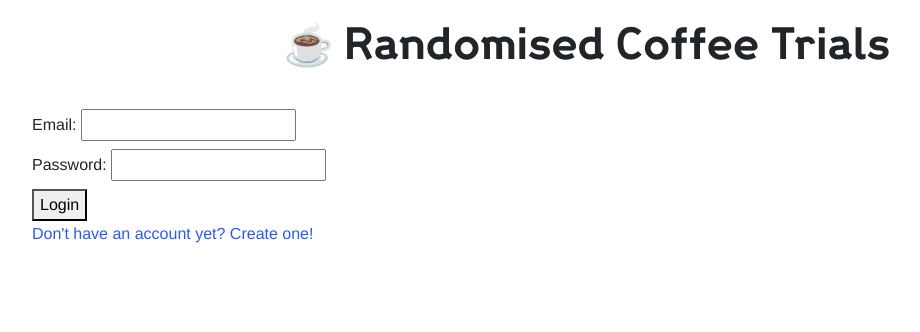
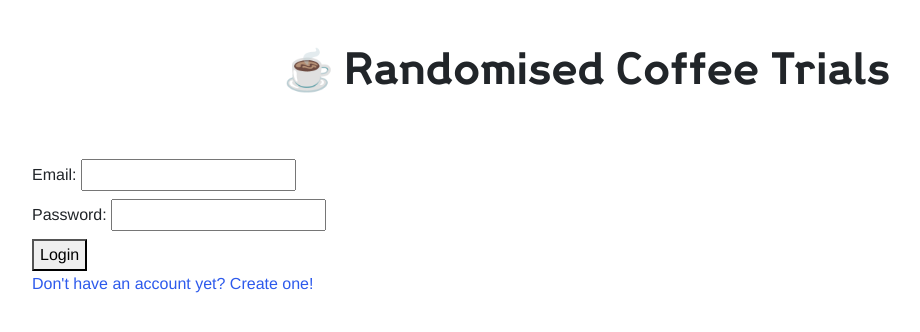
Before and after one commit to wellcometrust/coffeetrial, a Flask app: page /login in a window 1280 px wide. Shown: the top 332 px of the page, without its empty margins (53-973 px from the left). Run offline with Flask 2, Linux system fonts and the light colour scheme; parts of the project's set-up code (start-up, migrations or seed data) failed here and were passed over; some libraries are stand-ins or nearby versions.

Commit message:
styling continued

```diff
--- a/api/static/css/styles.css
+++ b/api/static/css/styles.css
@@ -19,14 +19,19 @@ a {
 .h1,
 .h2,
 .h3,
-.btn{
+.btn {
   font-family: 'Wellcome-Bold', Helvetica, Arial, sans-serif;
 }
 
 .btn {
+  border-radius: 0.5rem;
   font-size: 14px;
   letter-spacing: 1px;
   padding: 0.75rem 2rem;
+}
+
+.btn-primary {
+  background: #2d5aec;
 }
 
 .h1 {
@@ -49,6 +54,12 @@ hr {
 }
 
 @media screen and (min-width: 601px) {
+  hr {
+    margin: 2.5rem 0;
+  }
+}
+
+@media screen and (min-width: 992px) {
   .h1 {
     font-size: 40px;
     line-height: 56px;
@@ -63,10 +74,6 @@ hr {
     font-size: 26px;
     line-height: 32px;
   }
-
-  hr {
-    margin: 2.5rem 0;
-  }
 }
 
 .label {
@@ -77,6 +84,19 @@ hr {
   margin-bottom: 15px;
   padding: 15px 25px;
 }
+
+@media screen and (min-width: 601px) {
+  .header {
+    padding: 3.5rem 0;
+  }
+}
+
+@media screen and (min-width: 992px) {
+  .header {
+    padding: 2.5rem 0;
+  }
+}
+
 
 .footnote {
   font-size: 14px;
@@ -144,7 +164,7 @@ hr {
 
 .profile__avatar {
   align-items: center;
-  background: #7557c7;
+  background: #376ca7;
   border-radius: 50rem;
   color: #fff;
   display: flex;
@@ -157,6 +177,7 @@ hr {
 }
 
 .profile--user__avatar {
+  background: #7557c7;
   font-size: 1.375em;
   height: 5rem;
   width: 5rem;
```
